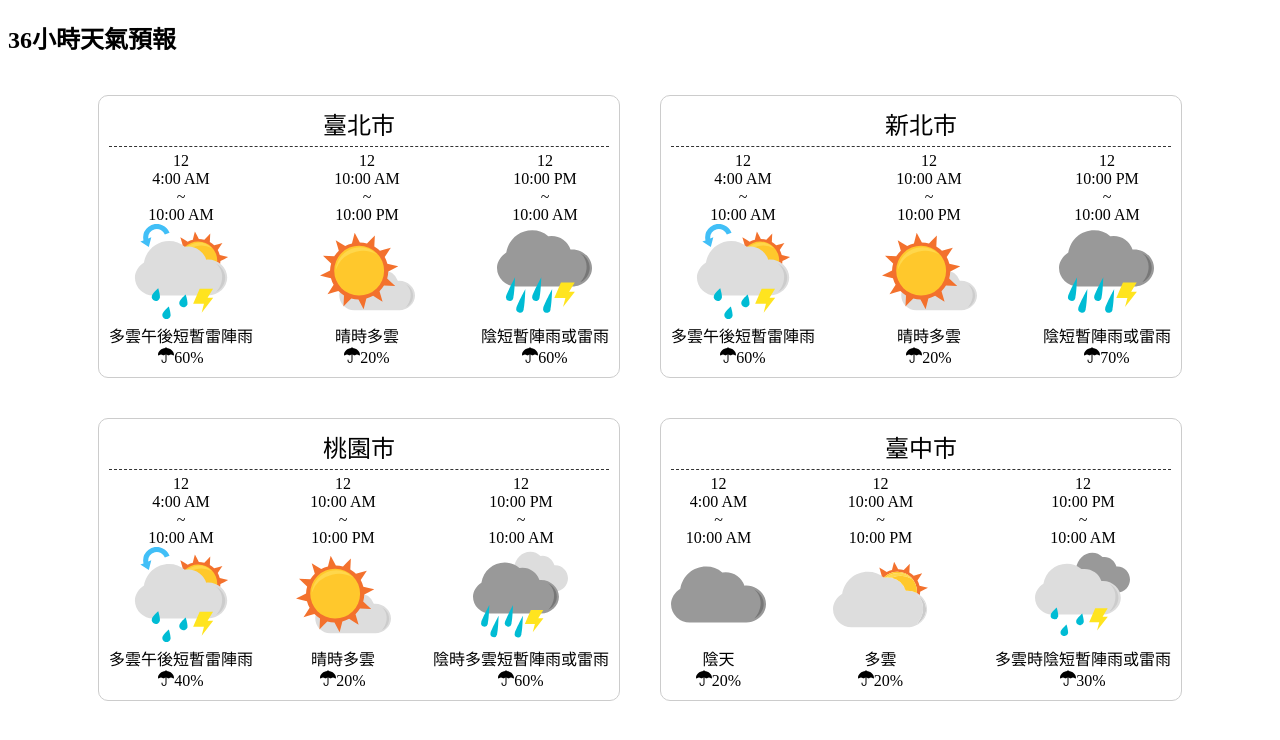
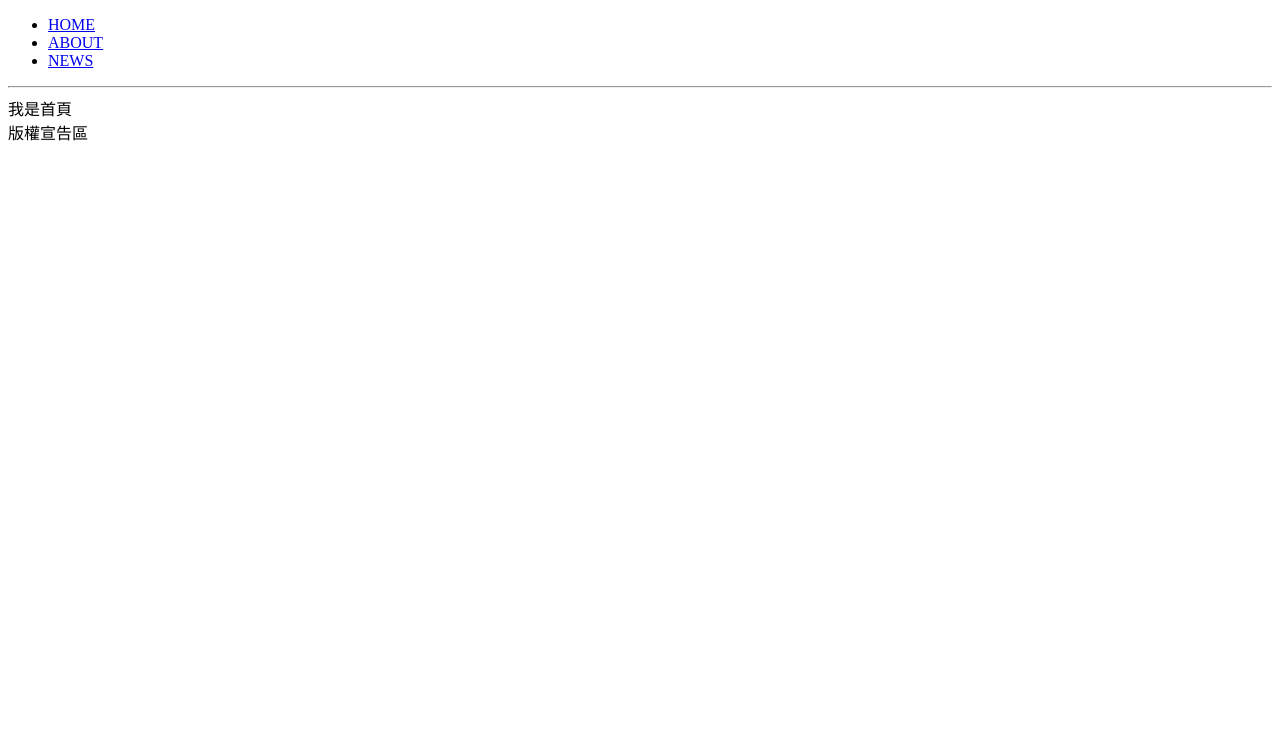
Before and after one commit to maichu59/react-poject, a React (Vite) app: page / in a window 1280 px wide. Shown: the top 740 px of the page. Built offline with nearby package versions, Linux system fonts and the light colour scheme.

Commit message:
0813-HashRouter

```diff
--- a/package.json
+++ b/package.json
@@ -15,6 +15,7 @@
     "react": "^19.1.0",
     "react-dom": "^19.1.0",
     "react-icons": "^5.5.0",
+    "react-router-dom": "^7.8.0",
     "sass": "^1.90.0"
   },
   "devDependencies": {
--- /dev/null
+++ b/src/MyApp.jsx
@@ -0,0 +1,29 @@
+import { Route, Routes } from 'react-router-dom'
+
+import Nav from './components/Nav'
+import Footer from './components/Footer'
+import Home from './pages/Home'
+import About from './pages/About'
+import News from './pages/News'
+
+const MyApp = () => {
+  return (
+    <div className='wrap'>
+        {/* 選單 */}
+        <Nav/>
+        <hr/>
+        <Routes>
+        {/* 首頁 */}
+        <Route path='/' element={<Home/>}></Route>
+        {/* ABOUT */}
+        <Route path='/about' element={<About/>}></Route>
+        {/* NEWS */}
+        <Route path='/news' element={<News/>}></Route>
+        </Routes>
+        {/* footer區 */}
+        <Footer/>
+    </div>
+  )
+}
+
+export default MyApp
--- /dev/null
+++ b/src/components/Footer.jsx
@@ -0,0 +1,9 @@
+import React from 'react'
+
+const Footer = () => {
+  return (
+    <div>版權宣告區</div>
+  )
+}
+
+export default Footer
--- /dev/null
+++ b/src/components/Nav.jsx
@@ -0,0 +1,15 @@
+import { Link } from 'react-router-dom'
+
+const Nav = () => {
+  return (
+    <div>
+      <ul>
+        <li><Link to="/">HOME</Link></li>
+        <li><Link to="/about">ABOUT</Link></li>
+        <li><Link to="/news">NEWS</Link></li>
+      </ul>
+    </div>
+  )
+}
+
+export default Nav
--- /dev/null
+++ b/src/pages/About.jsx
@@ -0,0 +1,9 @@
+import React from 'react'
+
+const About = () => {
+  return (
+    <div>About</div>
+  )
+}
+
+export default About
--- /dev/null
+++ b/src/pages/Home.jsx
@@ -0,0 +1,10 @@
+import React from 'react'
+
+const Home = () => {
+  return (
+    <div>我是首頁</div>
+  )
+}
+
+
+export default Home
--- /dev/null
+++ b/src/pages/News.jsx
@@ -0,0 +1,9 @@
+import React from 'react'
+
+export const News = () => {
+  return (
+    <div>News</div>
+  )
+}
+
+export default News
```
Also changed, not shown: src/main.jsx (+12 -4 lines), 1 other file (tests, documents, lock files or other folders).
